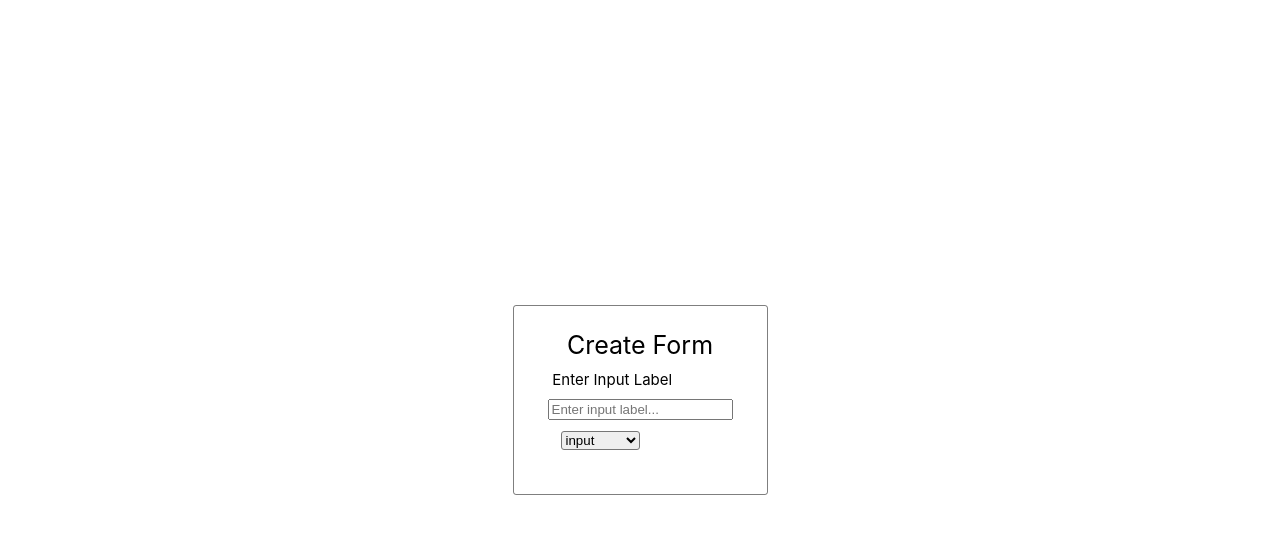
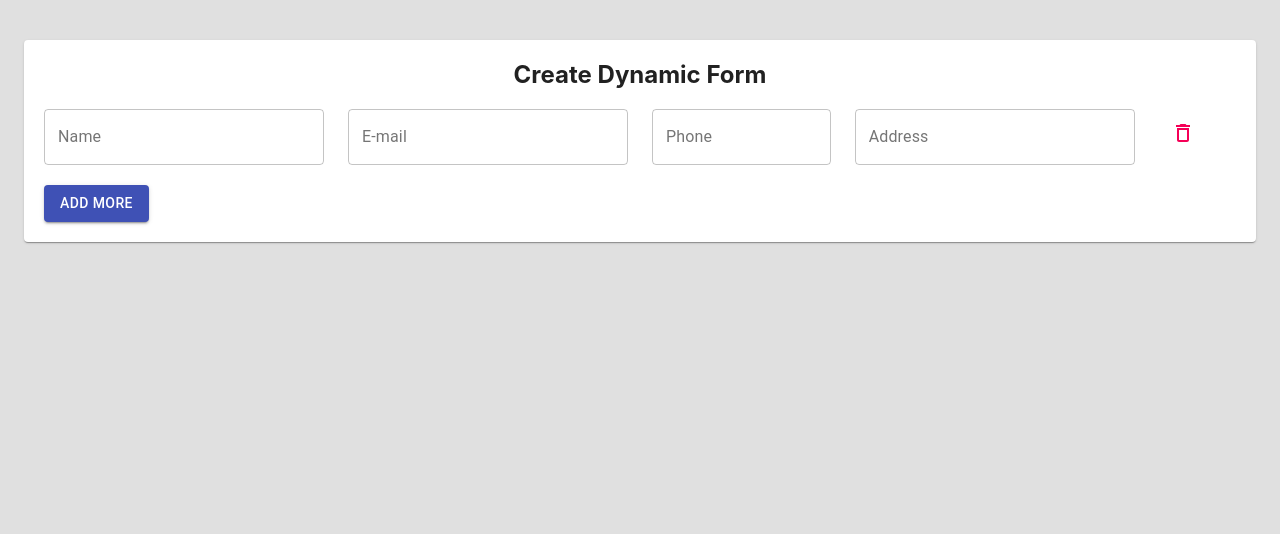
Before and after one commit to vibha-2601/seosaph_form_app, a React (Create React App) app: page / in a window 1280 px wide. Shown: the top 534 px of the page. Built offline with nearby package versions, Linux system fonts and the light colour scheme.

Commit message:
create form functionality add

```diff
--- a/package.json
+++ b/package.json
@@ -3,6 +3,10 @@
   "version": "0.1.0",
   "private": true,
   "dependencies": {
+    "@emotion/react": "^11.10.6",
+    "@emotion/styled": "^11.10.6",
+    "@material-ui/core": "^4.12.4",
+    "@mui/icons-material": "^5.11.11",
     "@testing-library/jest-dom": "^5.16.5",
     "@testing-library/react": "^13.4.0",
     "@testing-library/user-event": "^13.5.0",
--- a/public/index.html
+++ b/public/index.html
@@ -24,7 +24,7 @@
       work correctly both with client-side routing and a non-root public URL.
       Learn how to configure a non-root public URL by running `npm run build`.
     -->
-    <title>React App</title>
+    <title>Seosaph Form</title>
   </head>
   <body>
     <noscript>You need to enable JavaScript to run this app.</noscript>
--- a/src/App.js
+++ b/src/App.js
@@ -1,13 +1,12 @@
 import './App.css';
-import Index from './components/Index';
+import CreateForm from './components/CreateForm/index';
 
-function App() {
+const App = () => {
   return (
-    <div className="App">
-      <Index />
-
+    <div>
+      <CreateForm />
     </div>
-  );
+  )
 }
 
-export default App;
+export default App
--- /dev/null
+++ b/src/components/CreateForm/index.js
@@ -0,0 +1,138 @@
+import React, { useState } from "react";
+import {
+  Container,
+  Paper,
+  Box,
+  Grid,
+  TextField,
+  IconButton,
+  Button,
+} from "@material-ui/core";
+import DeleteOutlineIcon from "@mui/icons-material/DeleteOutline";
+import { makeStyles } from "@material-ui/core/styles";
+
+// styles
+const useStyles = makeStyles((theme) => ({
+  root: {
+    width: "100vw",
+    height: "100vh",
+    backgroundColor: theme.palette.grey[300],
+    paddingTop: theme.spacing(5),
+  },
+  inputGroup: {
+    marginBottom: theme.spacing(1),
+  },
+}));
+
+const CreateForm = () => {
+  const classes = useStyles();
+  const userTemplate = { name: "", email: "", phone: "", address: "" };
+  const [users, setUsers] = useState([userTemplate]);
+
+  // adding Users
+  const addUser = () => {
+    setUsers([...users, userTemplate]);
+  };
+
+  // set input values
+  const onChange = (e, index) => {
+    let data = [...users];
+    data[index][e.target.name] = e.target.value;
+    setUsers(data);
+  };
+
+  //removed row
+  const removeUser = (index) => {
+    const filteredUsers = [...users];
+    filteredUsers.splice(index, 1);
+    setUsers(filteredUsers);
+  };
+
+  return (
+    <Container className={classes.root}>
+      <Paper component={Box} style={{ padding: 20 }}>
+        {/* Heading */}
+        <div
+          style={{
+            fontSize: 24,
+            textAlign: "center",
+            fontWeight: "bold",
+            marginBottom: 20,
+          }}
+        >
+          Create Dynamic Form
+        </div>
+
+        {/* Data */}
+        {users.map((user, index) => (
+          <Grid
+            container
+            spacing={3}
+            key={index}
+            className={classes.inputGroup}
+          >
+            <Grid item md={3}>
+              <TextField
+                label="Name"
+                placeholder="Enter Your Full Name"
+                variant="outlined"
+                name="name"
+                onChange={(e) => onChange(e, index)}
+                value={user.name}
+                fullWidth
+              />
+            </Grid>
+
+            <Grid item md={3}>
+              <TextField
+                label="E-mail"
+                placeholder="Enter Your Email"
+                variant="outlined"
+                name="email"
+                onChange={(e) => onChange(e, index)}
+                value={user.email}
+                fullWidth
+              />
+            </Grid>
+
+            <Grid item md={2}>
+              <TextField
+                label="Phone"
+                placeholder="Enter Your FPhone no"
+                variant="outlined"
+                name="phone"
+                onChange={(e) => onChange(e, index)}
+                value={user.phone}
+                fullWidth
+              />
+            </Grid>
+
+            <Grid item md={3}>
+              <TextField
+                label="Address"
+                placeholder="Enter Your Address"
+                variant="outlined"
+                name="address"
+                onChange={(e) => onChange(e, index)}
+                value={user.address}
+                fullWidth
+              />
+            </Grid>
+
+            <Grid item md={1}>
+              <IconButton color="secondary" onClick={() => removeUser(index)}>
+                <DeleteOutlineIcon />
+              </IconButton>
+            </Grid>
+          </Grid>
+        ))}
+
+        <Button variant="contained" color="primary" onClick={addUser}>
+          Add More
+        </Button>
+      </Paper>
+    </Container>
+  );
+};
+
+export default CreateForm;
--- a/src/components/Index.js
+++ /dev/null
@@ -1,71 +0,0 @@
-import React from "react";
-
-const Index = () => {
-  // JSON data
-  const inputs = [
-    {
-      value: "input",
-      label: "input",
-    },
-     {
-      value: "radio",
-      label: "radio",
-    },
-      {
-      value: "checkbox",
-      label: "checkbox",
-    },
-     {
-      value: "select",
-      label: "select",
-    },
-  ];
-
-  return (
-    <div
-      style={{
-        minHeight: "100vh",
-        width: "100%",
-        display: "flex",
-        alignItems: "center",
-        justifyContent: "center",
-      }}
-    >
-      <div
-        style={{
-          borderRadius: 3,
-          padding: 24,
-          border: "1px solid rgba(0, 0, 0, 0.5)",
-        }}
-      >
-        {/* card title */}
-        <div style={{ fontSize: "25px" }}>Create Form</div>
-
-        {/* Label input */}
-        <div style={{ fontSize: "15px", padding: "10px" }}>
-          <div style={{ marginRight: "30%", paddingBottom: "10px" }}>
-            Enter Input Label
-          </div>
-          <div style={{borderRadius: 3}}>
-            <input type="text" placeholder="Enter input label..." />
-          </div>
-
-          <div style={{ fontSize: "15px", padding: "10px" }}>
-            <select style={{marginRight: '80px', borderRadius: 3}}>
-
-                {
-                    inputs?.map((item, index) => (
-
-              <option value={item?.value}>{item?.label}</option>
-                    ) )
-                }
-
-            </select>
-          </div>
-        </div>
-      </div>
-    </div>
-  );
-};
-
-export default Index;
```
Also changed, not shown: 1 other file (tests, documents, lock files or other folders).
